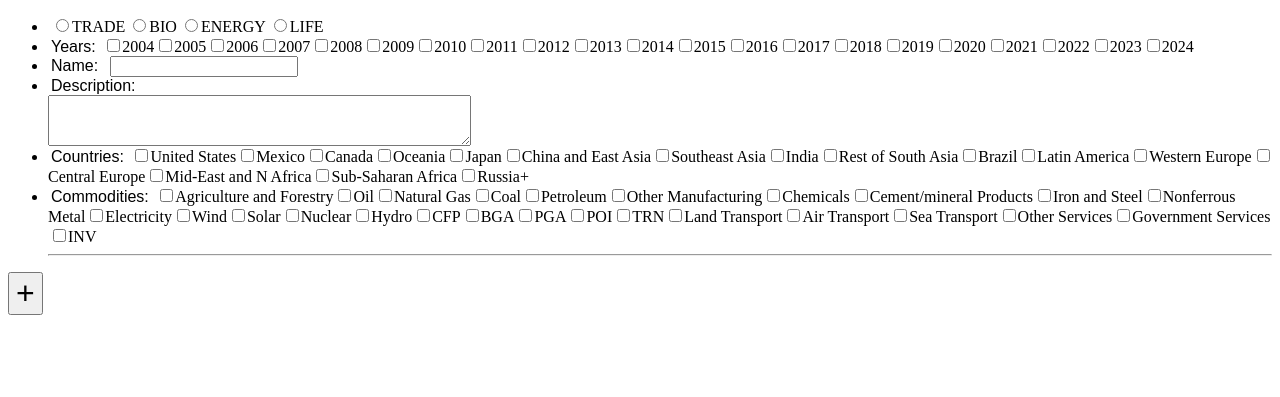
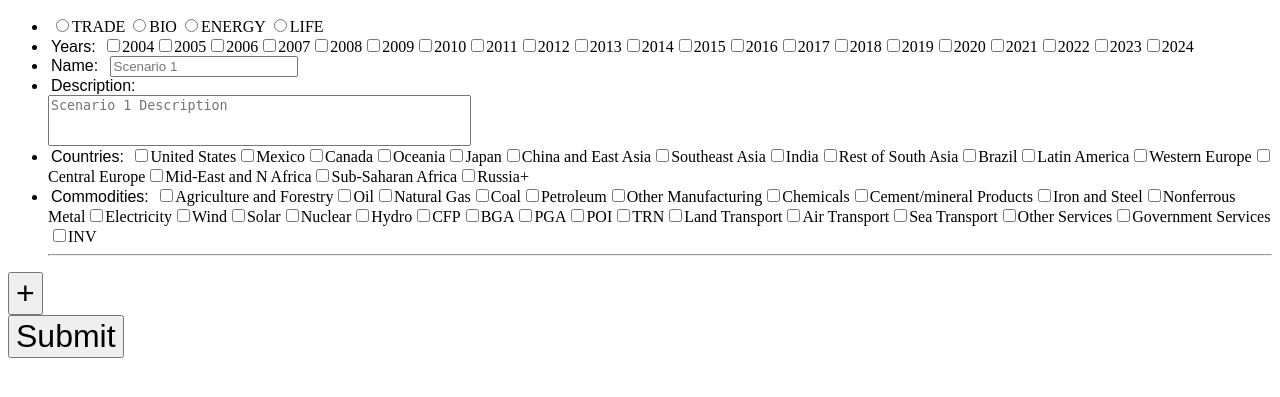
Before and after one commit to RDCEP/cimearth-web, a Flask app: template templates/jreece/index.html in a window 1280 px wide. Shown: the top 397 px of the page. Run offline with Flask 2, Linux system fonts and the light colour scheme; the template is opened without the code that fills it, so the values that code supplies are empty; parts of the project's set-up code (start-up, migrations or seed data) failed here and were passed over; some libraries are stand-ins or nearby versions.

Commit message:
Scenario template now duplicates correctly (all scenarios within a single form, input values reset upon duplication). Duplicate id assignment still needs to be done.

```diff
--- a/templates/jreece/index.html
+++ b/templates/jreece/index.html
@@ -2,7 +2,8 @@
 <!DOCTYPE html>
 <html>
 <head>
-  <title>CIM-EARTH</title>
+  <title>(working) CIM-EARTH</title>
+  <script src="http://ajax.googleapis.com/ajax/libs/jquery/1.10.1/jquery.min.js"></script>
 
   <script>
 
@@ -15,15 +16,15 @@
         years.push(2000 + i);
     }
 
-    function drawArr(foo) {
-        for (var k=0; k<foo.length; k++) {
-            document.write("<input type='checkbox' name='" + String(foo[k]) +  "'>" + String(foo[k]));
+    function drawArr(list, object) {
+        for (var k=0; k<list.length; k++) {
+            object.append("<input type='checkbox' name='" + String(list[k]) +  "'>" + String(list[k]));
         }
     }
 
     function drawModels(models) {
         for (var m=0; m<models.length; m++) {
-            document.write("<input type='radio' name='model'>" + String(models[m]));
+            $('li.models').append("<input type='radio' name='model'>" + String(models[m]));
         }
     }
 
@@ -70,51 +71,60 @@
 
 <body>
     <div id="formdiv">
-    <form id="original" class="scenario">
-	<ul>
-        <li>
-            <script>drawModels(models);</script>
+        <form class="scenario">
+	        <ul id="original">
+                <li class="models">
                 </li>
-        <li>
+                <li class="years">
                     <span class="title">Years: </span>
-            <script>drawArr(years);</script>
                 </li>
                 <li>
                     <span class="title">Name: </span>
-            <input type="text" name="name">
+                    <input type="text" name="name" placeholder="Scenario 1">
                 </li>
                 <li>
                     <span class="title">Description: </span>
-            <textarea rows=3 cols=50 name="description" style="display: block;"></textarea>
+                    <textarea rows=3 cols=50 name="description" placeholder="Scenario 1 Description" style="display: block;resize:none;"></textarea>
                 </li>
-  		<!-- <li><script>drawForm();</script></li> -->
-        <li>
+                <li class="countries">
                     <span class="title">Countries: </span>
-            <script>drawArr(countries);</script>
                 </li>
-        <li>
+                <li class="commodities">
                     <span class="title">Commodities: </span>
-            <script>drawArr(commodities);</script>
                 </li>
                 <hr>
             </ul>
+            <!--<input type="button" id="submitAll" value="Submit">-->
         </form>
     </div>
 
-	<input type="button" value="+" style="font-size: 2em;">
-
-	<script src="http://ajax.googleapis.com/ajax/libs/jquery/1.10.1/jquery.min.js"></script>
+	<input id="add" type="button" value="+" style="font-size: 2em;">
+    <br>
+    <input type="button" id="submitAll" value="Submit" style="font-size: 2em;">
+    <br>
 
     <script>
+        drawModels(models);
+        drawArr(years, $('li.years'));
+        drawArr(countries, $('li.countries'));
+        drawArr(commodities, $('li.commodities'));
+
         $(document).ready(function() {
-            var form = $('#original');
-  		    $('input[type=button]').click(function() {
+            var form = $('#original').clone();
+            var formCount = 1;
+  		    $('input[type=button]#add').click(function() {
+    		    formCount++;
                 var newform = form.clone();
+                //var index = $('form.scenario').length; // Count clones
+                //var inputs = newform.find('input'); // Grab all inputs in current clone
+                //inputs.attr('name', inputs.attr('name') + '-' + index); // Add -X to all input names (eg, 2004 -> 2004-1)
+                //inputs.val(index);
                 $("#formdiv").append(newform);
+                newform.find('input[name=name]').attr({'placeholder':'Scenario ' + String(formCount)});
+                newform.find('textarea[name=description]').attr({'placeholder':'Scenario ' + String(formCount) + ' Description'});
             });
   		});
+	</script>
 
-
-	</script>
 </body>
 </html>
```
Also changed, not shown: templates/jreece/page1.html (+8 -0 lines). Lines whose indentation alone changed are shown as unchanged.
